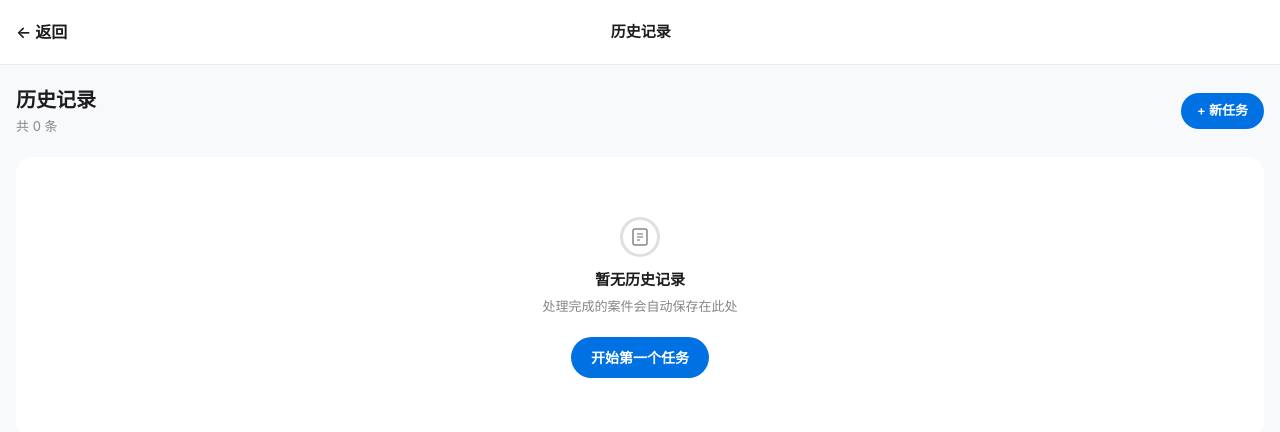
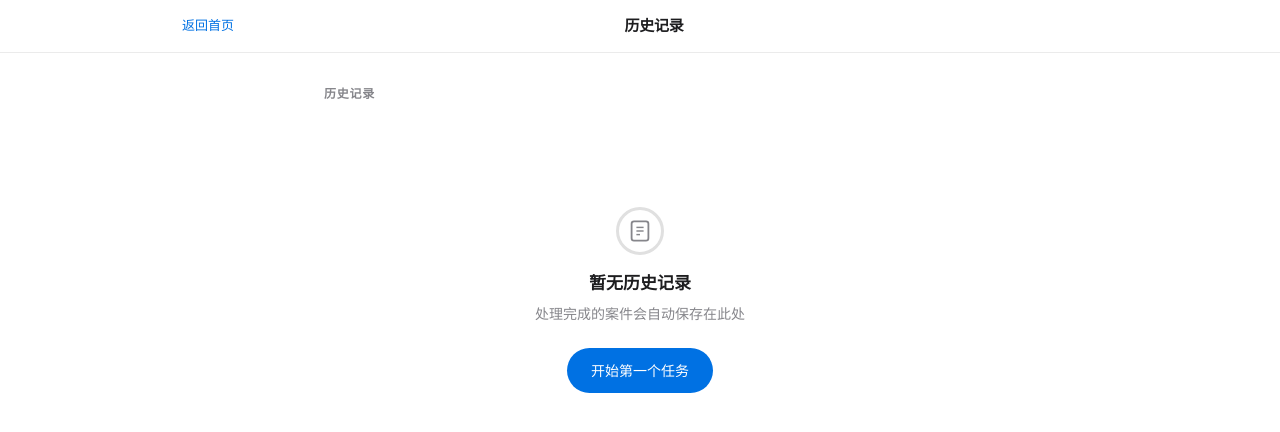
Before and after one commit to mayanzu/lawflow-ai, a Next.js app: page /history in a window 1280 px wide. Shown: the top 432 px of the page. Built offline with nearby package versions, Linux system fonts and the light colour scheme.

Commit message:
fix history: restore case with appealText, merge history entry not replace, save appealText to history on stream done, view vs edit buttons

```diff
--- a/app/history/page.tsx
+++ b/app/history/page.tsx
@@ -3,20 +3,30 @@ import { useState, useEffect } from 'react'
 import { useRouter } from 'next/navigation'
 
 interface HistoryItem {
-  id: string; fileName: string; uploadTime: string
-  案号: string; 原告: string; 被告: string; 判决法院: string
+  id: string
+  fileName: string
+  uploadTime: string
+  案号: string
+  案由: string
+  原告: string
+  被告: string
+  判决法院: string
+  判决日期: string
+  analyzeInfo?: Record<string, string>
+  appealText?: string
 }
 
 export default function HistoryPage() {
   const router = useRouter()
   const [history, setHistory] = useState<HistoryItem[]>([])
-  const [loading, setLoading] = useState(true)
 
-  useEffect(() => {
+  function loadHistory() {
     const raw = localStorage.getItem('lw_history')
-    if (raw) { try { setHistory(JSON.parse(raw)) } catch {} }
-    setLoading(false)
-  }, [])
+    if (raw) { try { setHistory(JSON.parse(raw)) } catch { setHistory([]) } }
+    else setHistory([])
+  }
+
+  useEffect(() => { loadHistory() }, [])
 
   function handleDelete(id: string) {
     const updated = history.filter(h => h.id !== id)
@@ -29,88 +39,98 @@ export default function HistoryPage() {
     localStorage.removeItem('lw_history')
   }
 
-  function restoreCase(item: HistoryItem) {
-    // Restore all case data from history
-    Object.keys(localStorage).filter(k => k.startsWith('lw_') || k === 'wf_started').forEach(k => localStorage.removeItem(k))
-    localStorage.setItem('lw_file_id', item.id)
-    localStorage.setItem('lw_file_name', item.fileName)
-    // Also restore case info if available
-    if (item.案号 || item.原告) {
-      const info = {
-        案号: item.案号 || '', 原告: item.原告 || '', 被告: item.被告 || '',
-        判决法院: item.判决法院 || ''
-      }
-      localStorage.setItem('lw_analyze_info', JSON.stringify(info))
-    }
+  /* 查看结果：跳转到结果页显示已生成的诉状 */
+  function viewResult(item: HistoryItem) {
+    localStorage.setItem('lw_file_id',           item.id)
+    localStorage.setItem('lw_file_name',         item.fileName)
+    if (item.analyzeInfo)
+      localStorage.setItem('lw_analyze_info',    JSON.stringify(item.analyzeInfo))
+    if (item.appealText)
+      localStorage.setItem('lw_appeal_text',     item.appealText)
+    localStorage.setItem('lw_ocr_text', '')
+    router.push('/result')
+  }
+
+  /* 编辑信息：跳转到确认页修改案件信息 */
+  function editCase(item: HistoryItem) {
+    localStorage.setItem('lw_file_id',           item.id)
+    localStorage.setItem('lw_file_name',         item.fileName)
+    if (item.analyzeInfo)
+      localStorage.setItem('lw_analyze_info',    JSON.stringify(item.analyzeInfo))
+    // 清空旧诉状，重新生成
+    localStorage.removeItem('lw_appeal_text')
+    localStorage.setItem('lw_ocr_text', '')
     router.push('/confirm')
   }
 
-  function formatDate(d: string) {
+  function formatDate(d: string): string {
     if (!d) return ''
     const date = new Date(d)
-    const now = new Date()
-    const diffMs = now.getTime() - date.getTime()
-    const diffDays = Math.floor(diffMs / 86400000)
-    if (diffDays === 0) return '今天'
-    if (diffDays === 1) return '昨天'
-    if (diffDays < 7) return `${diffDays}天前`
+    const diff = Math.floor((Date.now() - date.getTime()) / 86400000)
+    if (diff === 0)  return '今天'
+    if (diff === 1)  return '昨天'
+    if (diff < 7)    return `${diff}天前`
     return date.toLocaleDateString('zh-CN')
   }
 
   return (
-    <div style={{ minHeight: '100vh', background: '#F8F9FA', fontFamily: '-apple-system, BlinkMacSystemFont, "SF Pro Text", "Helvetica Neue", sans-serif' }}>
-      <div style={{ padding: '12px 16px', background: '#FFF', borderBottom: '1px solid #E8EAED', display: 'flex', justifyContent: 'space-between', alignItems: 'center' }}>
-        <button onClick={() => router.push('/')} style={{ background: 'none', border: 'none', cursor: 'pointer', fontSize: '16px', fontWeight: 600, color: '#1D1D1F', padding: '8px 0' }}>← 返回</button>
-        <span style={{ fontSize: '15px', fontWeight: 600, color: '#1D1D1F' }}>历史记录</span>
-        <div style={{ width: 50 }} />
-      </div>
+    <div style={{ minHeight: '100vh', background: '#FFFFFF', fontFamily: '-apple-system, BlinkMacSystemFont, "SF Pro Text", "Helvetica Neue", sans-serif' }}>
+      {/* 导航栏 */}
+      <nav style={{ backdropFilter: 'saturate(180%) blur(20px)', WebkitBackdropFilter: 'saturate(180%) blur(20px)', background: 'rgba(255,255,255,0.85)', borderBottom: '1px solid rgba(0,0,0,0.08)' }}>
+        <div style={{ maxWidth: 980, margin: '0 auto', padding: '0 24px', display: 'flex', justifyContent: 'space-between', alignItems: 'center', height: 52 }}>
+          <button onClick={() => router.push('/')} style={{ background: 'none', border: 'none', cursor: 'pointer', fontSize: 13, color: '#0071E3', fontWeight: 500, padding: '4px 8px' }}>返回首页</button>
+          <span style={{ fontSize: 15, fontWeight: 600, color: '#1D1D1F', letterSpacing: '-0.02em' }}>历史记录</span>
+          <div style={{ width: 40 }} />
+        </div>
+      </nav>
 
-      <div style={{ padding: '20px 16px 80px' }}>
-        <div style={{ display: 'flex', justifyContent: 'space-between', alignItems: 'center', marginBottom: 20 }}>
+      <main style={{ maxWidth: 680, margin: '0 auto', padding: '32px 24px 80px' }}>
+        {/* 标题 */}
+        <div style={{ display: 'flex', justifyContent: 'space-between', alignItems: 'center', marginBottom: 24 }}>
           <div>
-            <h2 style={{ fontSize: '20px', fontWeight: 700, color: '#1D1D1F', margin: '0 0 2px' }}>历史记录</h2>
-            <p style={{ fontSize: '13px', color: '#86868B', margin: 0 }}>共 {history.length} 条</p>
+            <p style={{ fontSize: 12, fontWeight: 600, color: '#86868B', letterSpacing: '0.06em', margin: 0 }}>历史记录</p>
+            {history.length > 0 && <p style={{ fontSize: 12, color: '#86868B', margin: '4px 0 0' }}>共 {history.length} 条</p>}
           </div>
-          <div style={{ display: 'flex', gap: 8 }}>
-            {history.length > 0 && (
-              <button onClick={handleClearAll} style={{ padding: '8px 14px', background: '#FFF', border: '1px solid #E0E0E0', borderRadius: 980, cursor: 'pointer', fontSize: '13px', fontWeight: 500, color: '#86868B', minHeight: 36 }}>清空</button>
-            )}
-            <button onClick={() => router.push('/')} style={{ padding: '8px 16px', background: '#0071E3', color: '#FFF', border: 'none', borderRadius: 980, cursor: 'pointer', fontSize: '13px', fontWeight: 600 }}>+ 新任务</button>
-          </div>
+          {history.length > 0 && (
+            <button onClick={handleClearAll} style={{ background: 'none', border: 'none', cursor: 'pointer', fontSize: 13, color: '#86868B', fontWeight: 500, padding: '4px 8px' }}>清空</button>
+          )}
         </div>
 
-        {loading ? (
-          <div style={{ textAlign: 'center', padding: '60px 0', color: '#86868B', fontSize: '14px' }}>加载中...</div>
-        ) : history.length === 0 ? (
-          <div style={{ textAlign: 'center', padding: '60px 20px', background: '#FFF', borderRadius: 16 }}>
-            <div style={{ fontSize: 40, marginBottom: 12, width: 40, height: 40, borderRadius: '50%', border: '3px solid #E0E0E0', margin: '0 auto 12px', display: 'flex', alignItems: 'center', justifyContent: 'center' }}>
-              <svg width="20" height="20" viewBox="0 0 20 20" fill="none"><rect x="3" y="2" width="14" height="16" rx="2" stroke="#86868B" strokeWidth="1.5"/><line x1="7" y1="7" x2="13" y2="7" stroke="#86868B" strokeWidth="1.2"/><line x1="7" y1="10" x2="13" y2="10" stroke="#86868B" strokeWidth="1.2"/><line x1="7" y1="13" x2="10" y2="13" stroke="#86868B" strokeWidth="1.2"/></svg>
+        {history.length === 0 ? (
+          <div style={{ textAlign: 'center', padding: '80px 20px' }}>
+            <div style={{ width: 48, height: 48, borderRadius: '50%', border: '3px solid #E0E0E0', margin: '0 auto 16px', display: 'flex', alignItems: 'center', justifyContent: 'center' }}>
+              <svg width="24" height="24" viewBox="0 0 20 20" fill="none"><rect x="3" y="2" width="14" height="16" rx="2" stroke="#86868B" strokeWidth="1.5"/><line x1="7" y1="7" x2="13" y2="7" stroke="#86868B" strokeWidth="1.2"/><line x1="7" y1="10" x2="13" y2="10" stroke="#86868B" strokeWidth="1.2"/><line x1="7" y1="13" x2="10" y2="13" stroke="#86868B" strokeWidth="1.2"/></svg>
             </div>
-            <p style={{ fontSize: '15px', fontWeight: 600, color: '#1D1D1F', marginBottom: 6 }}>暂无历史记录</p>
-            <p style={{ fontSize: '13px', color: '#86868B', marginBottom: 20 }}>处理完成的案件会自动保存在此处</p>
-            <button onClick={() => router.push('/')} style={{ padding: '10px 20px', background: '#0071E3', color: '#FFF', border: 'none', borderRadius: 980, cursor: 'pointer', fontSize: '14px', fontWeight: 600 }}>开始第一个任务</button>
+            <p style={{ fontSize: 17, fontWeight: 600, color: '#1D1D1F', marginBottom: 6 }}>暂无历史记录</p>
+            <p style={{ fontSize: 14, color: '#86868B', marginBottom: 24 }}>处理完成的案件会自动保存在此处</p>
+            <button onClick={() => router.push('/')} style={{ padding: '12px 24px', background: '#0071E3', color: '#FFF', border: 'none', borderRadius: 980, cursor: 'pointer', fontSize: 14, fontWeight: 500 }}>开始第一个任务</button>
           </div>
         ) : (
           <div style={{ display: 'flex', flexDirection: 'column', gap: 10 }}>
             {history.map(item => (
-              <div key={item.id} style={{ background: '#FFF', borderRadius: 12, padding: '14px 16px', boxShadow: '0 1px 4px rgba(0,0,0,0.05)' }}>
+              <div key={item.id} style={{ background: '#F8F9FA', borderRadius: 16, padding: '18px 20px' }}>
                 <div style={{ display: 'flex', justifyContent: 'space-between', alignItems: 'flex-start', marginBottom: 6 }}>
-                  <span style={{ fontSize: '14px', fontWeight: 600, color: '#1D1D1F', flex: 1 }}>{item.案号 || item.fileName}</span>
-                  <span style={{ fontSize: '11px', color: '#86868B', flexShrink: 0, marginLeft: 8 }}>{formatDate(item.uploadTime)}</span>
+                  <span style={{ fontSize: 15, fontWeight: 600, color: '#1D1D1F', flex: 1 }}>{item.案号 || item.fileName}</span>
+                  <span style={{ fontSize: 12, color: '#86868B', flexShrink: 0, marginLeft: 12 }}>{formatDate(item.uploadTime)}</span>
                 </div>
-                {item.判决法院 && <div style={{ fontSize: '12px', color: '#86868B', marginBottom: 4 }}>{item.判决法院}</div>}
+                {item.判决法院 && <div style={{ fontSize: 13, color: '#86868B', marginBottom: 4 }}>{item.判决法院}</div>}
                 {(item.原告 || item.被告) && (
-                  <div style={{ fontSize: '12px', color: '#6E6E73', marginBottom: 10 }}>{item.原告 || '—'} → {item.被告 || '—'}</div>
+                  <div style={{ fontSize: 13, color: '#6E6E73', marginBottom: 14 }}>{item.原告 || '—'} → {item.被告 || '—'}</div>
                 )}
-                <div style={{ display: 'flex', gap: 8 }}>
-                  <button onClick={() => restoreCase(item)} style={{ flex: 1, padding: '8px', background: '#F5F5F7', border: 'none', borderRadius: 8, cursor: 'pointer', fontSize: '13px', color: '#0071E3', fontWeight: 500, minHeight: 40 }}>继续处理</button>
-                  <button onClick={() => handleDelete(item.id)} style={{ padding: '8px 12px', background: '#FFF', border: '1px solid #E8E8ED', borderRadius: 8, cursor: 'pointer', fontSize: '13px', color: '#86868B', minHeight: 40 }}>删除</button>
+                <div style={{ display: 'flex', gap: 10 }}>
+                  {item.appealText ? (
+                    <button onClick={() => viewResult(item)} style={{ flex: 1, padding: '10px 16px', background: '#0071E3', color: '#FFF', border: 'none', borderRadius: 10, cursor: 'pointer', fontSize: 14, fontWeight: 500 }}>查看结果</button>
+                  ) : (
+                    <button onClick={() => viewResult(item)} style={{ flex: 1, padding: '10px 16px', background: '#0071E3', color: '#FFF', border: 'none', borderRadius: 10, cursor: 'pointer', fontSize: 14, fontWeight: 500 }}>继续生成</button>
+                  )}
+                  <button onClick={() => editCase(item)} style={{ flex: 1, padding: '10px 16px', background: '#FFF', color: '#0071E3', border: '1px solid #0071E3', borderRadius: 10, cursor: 'pointer', fontSize: 14, fontWeight: 500 }}>编辑信息</button>
+                  <button onClick={() => handleDelete(item.id)} style={{ background: 'none', border: '1px solid #E0E0E0', borderRadius: 10, cursor: 'pointer', fontSize: 13, color: '#86868B', padding: '0 12px', minWidth: 36 }}>删除</button>
                 </div>
               </div>
             ))}
           </div>
         )}
-      </div>
+      </main>
     </div>
   )
 }
```
Also changed, not shown: app/result/page.tsx (+22 -3 lines).
